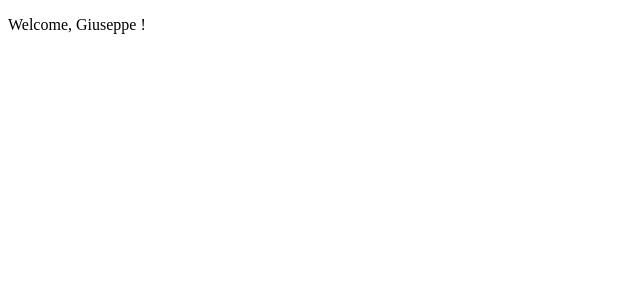
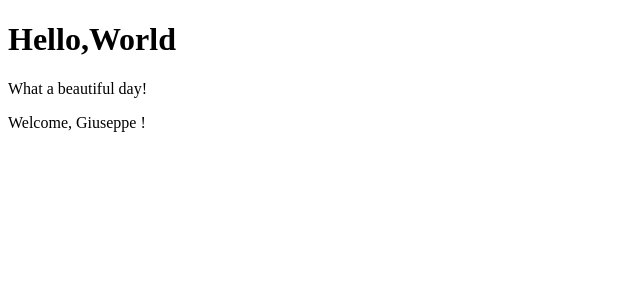
Before and after one commit to GiuseppeFilannino/React-exercises, a React (Create React App) app in the folder my-app/: page / in a window 1280 px wide. Shown: the top 300 px of the page, without its empty margins (0-640 px from the left). Built offline with nearby package versions, Linux system fonts and the light colour scheme.

Commit message:
props-01

```diff
--- a/my-app/src/App.js
+++ b/my-app/src/App.js
@@ -1,4 +1,5 @@
 import React from 'react';
+import { HelloWorld } from './HelloWorld';
 import { Welcome } from './Welcome'
 
 
@@ -6,9 +7,10 @@ export class App extends React.Component {
     render() {
         return (
             <div>
+                <HelloWorld />
+                <Welcome name="Giuseppe" />
 
-                <Welcome  name="Giuseppe"/>
-
-            </div>)
+            </div>
+        )
     }
 }
--- /dev/null
+++ b/my-app/src/HelloWorld.js
@@ -0,0 +1,13 @@
+import React from "react";
+import { Message } from "./Message"
+
+export class HelloWorld extends React.Component {
+    render() {
+        return (
+            <div>
+                <h1>Hello,World</h1>
+                <Message />
+            </div>
+        )
+    }
+}
--- /dev/null
+++ b/my-app/src/Message.js
@@ -0,0 +1,12 @@
+import React from "react";
+
+export class Message extends React.Component {
+    render() {
+        return (
+
+
+            <p>What a beautiful day!</p>
+
+        )
+    }
+}
```
